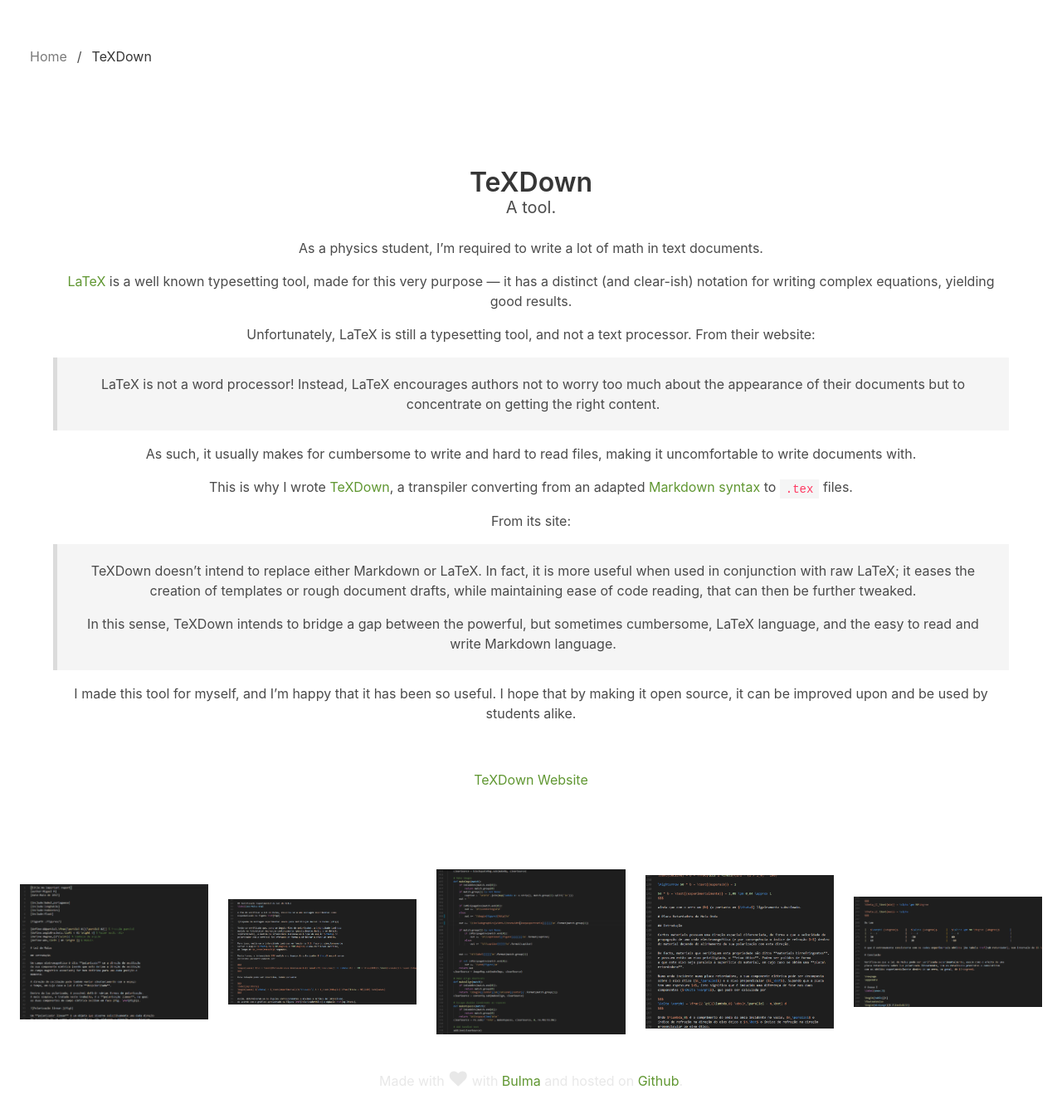
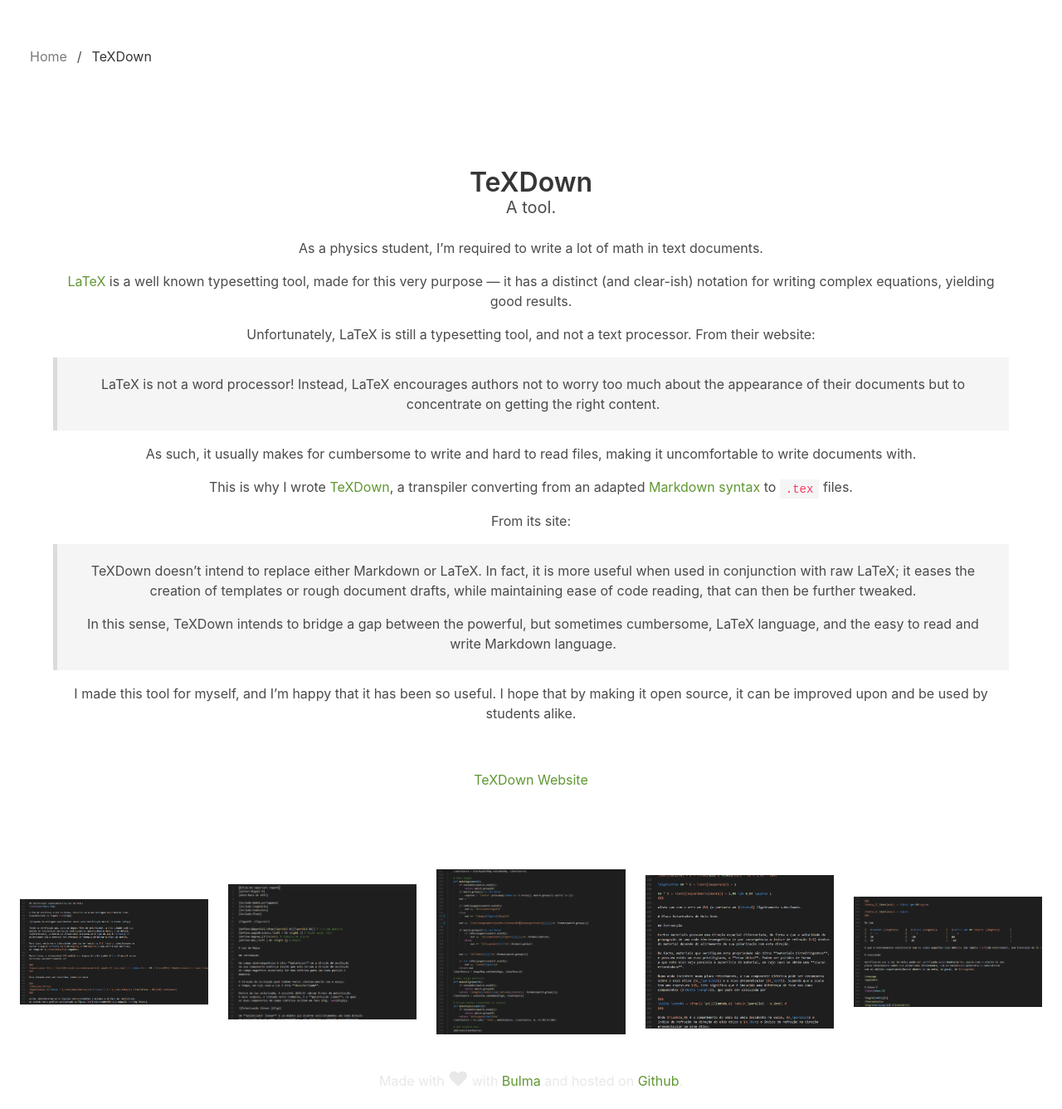
Before and after one commit to mikeevmm/mikeevmm.github.io, a Jekyll site: the page built from _games/08_TeXDown.md, in a window 1280 px wide. Shown: the whole page at 83% size. Built offline with Jekyll 4.4.1, drawn with Linux system fonts in a browser that asks for light colours.

Commit message:
Img order

```diff
--- a/_games/08_TeXDown.md
+++ b/_games/08_TeXDown.md
@@ -4,8 +4,8 @@
 blurb: A tool.
 thumb: texdown/thumb.png
 screenshots:
+    - texdown/2.png
     - texdown/1.png
-    - texdown/2.png
     - texdown/5.png
     - texdown/3.png
     - texdown/4.png
```
